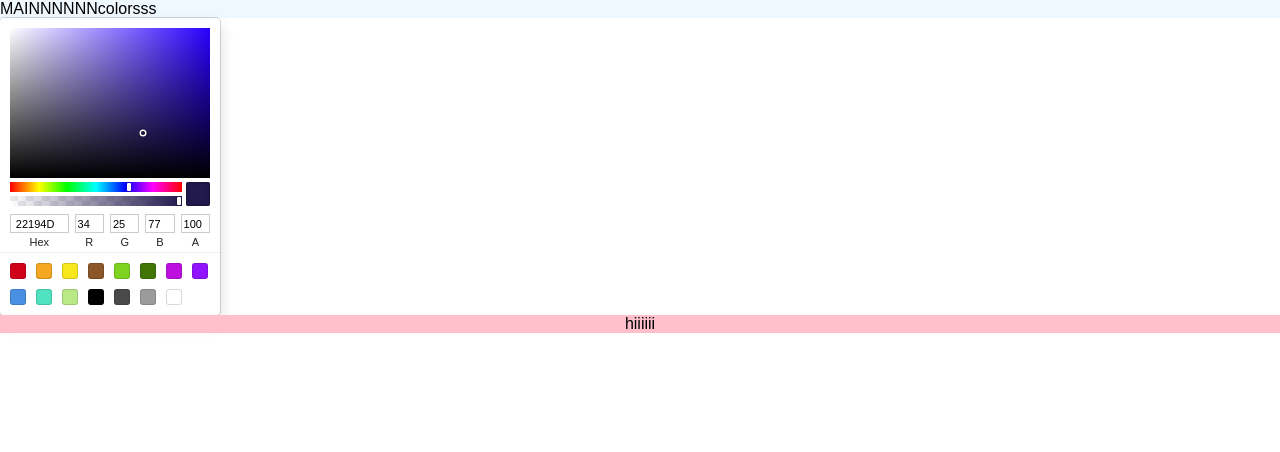
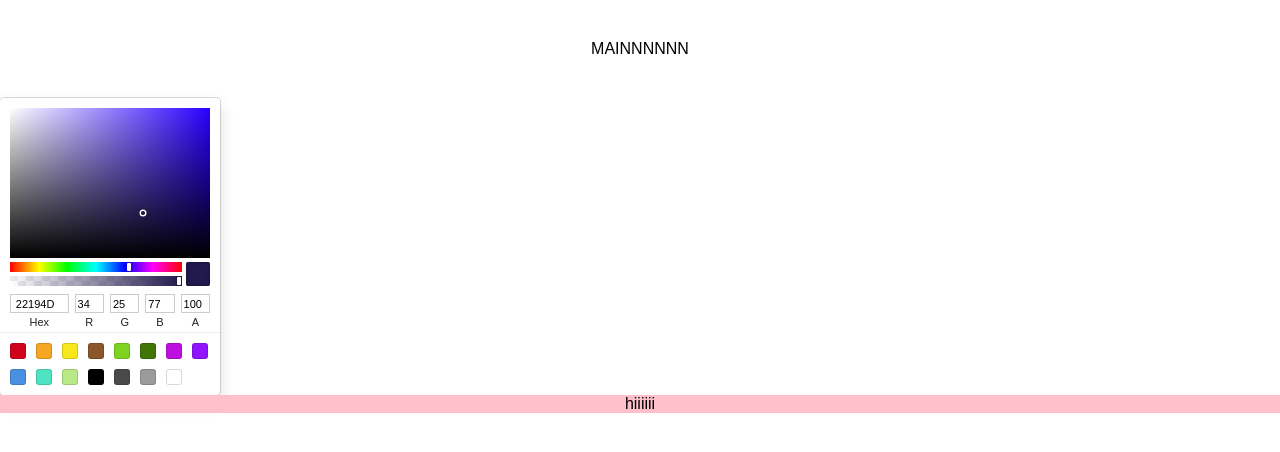
Before and after one commit to kschaer/colorspin, a React (Create React App) app in the folder client/: page / in a window 1280 px wide. Shown: the top 452 px of the page. Built offline with nearby package versions, Linux system fonts and the light colour scheme.

Commit message:
css animations are alive

```diff
--- a/client/package.json
+++ b/client/package.json
@@ -25,7 +25,8 @@
     "redux": "^4.0.0",
     "redux-devtools-extension": "^2.13.5",
     "redux-logger": "^3.0.6",
-    "redux-thunk": "^2.3.0"
+    "redux-thunk": "^2.3.0",
+    "spring-keyframes": "^1.0.1"
   },
   "scripts": {
     "start": "react-scripts start",
--- a/client/src/components/Main.js
+++ b/client/src/components/Main.js
@@ -2,35 +2,72 @@ import React, { Component } from "react";
 import axios from "axios";
 import ColorPicker from "./ColorPicker";
 import { SketchPicker } from "react-color";
-import { css } from "emotion";
+import { css, keyframes } from "emotion";
+import { connect } from "react-redux";
+import spring from "spring-keyframes";
 
+const springOptions = {
+  stiffness: 0.8,
+  damping: 0.5,
+  precision: 4,
+  unit: "px"
+};
 class Main extends Component {
   constructor() {
     super();
     this.state = {
-      bgColor: "aliceblue"
+      bgColor: "aliceblue",
+      animate: ""
     };
-    this.handlePickerChange = this.handlePickerChange.bind(this);
+    //this.handlePickerChange = this.handlePickerChange.bind(this);
   }
   componentDidMount() {}
-  handlePickerChange = color => {
-    console.log("COLOR", color);
-    this.setState({ bgColor: color.hex });
-  };
+  // handlePickerChange = (color, event) => {
+  //   event.preventDefault();
+  //   console.log("COLOR", color);
+  //   this.setState({ bgColor: color.hex });
+  //   const animator = keyframes`
+  //     0% {backgroundColor: ${color.hex}}
+  //     100% {backgroundColor: #90000}
+  //   `;
+  //   this.setState({ animate: animator });
+  // };
+
   render() {
+    const animator = keyframes`
+      0% {background-color: ${this.props.lastColor}}
+      100% {background-color: #FFFFFF}
+    `;
+    const bounce = keyframes`
+  0% {
+    background-color: #FFFFFF
+  }
+  10% {
+    background-color: ${this.props.bgColor}
+  }
+  100% {
+    background-color: #FFFFFF
+  }
+`;
+    const cssAnimated = ``;
+    console.log("NEW NEW", this.props.bgColor, this.props.lastColor);
     return (
-      <div>
-        <div
-          className={css({
-            display: "flex",
-            backgroundColor: "lightGray",
-            "&:hover": {
-              backgroundColor: this.state.bgColor
-            }
-          })}
-        >
-          <div>MAINNNNNN</div>
-          <div>colorsss</div>
+      <div
+        className={css`
+          display: flex;
+          flex-direction: column;
+        `}
+      >
+        <div>
+          <div
+            className={css`
+              animation: ${bounce} 2s ease;
+              background-color: #ffffff;
+              padding: 40px;
+            `}
+          >
+            MAINNNNNN
+          </div>
         </div>
         <div>
           {/* <SketchPicker onChangeComplete={this.handlePickerChange} /> */}
@@ -40,4 +77,10 @@ class Main extends Component {
     );
   }
 }
-export default Main;
+const mapState = state => {
+  return {
+    bgColor: state.color.curColors[state.color.curColors.length - 1],
+    lastColor: state.color.lastColor
+  };
+};
+export default connect(mapState)(Main);
--- a/client/src/store/color.js
+++ b/client/src/store/color.js
@@ -6,7 +6,8 @@ const SET_NEW_COLOR = "SET_NEW_COLOR";
 const initialState = {
   color: {},
   allColors: [],
-  curColors: []
+  curColors: [],
+  lastColor: ""
 };
 
 const getColor = color => ({ type: GET_COLOR, color });
@@ -44,7 +45,11 @@ export default (state = initialState, action) => {
     case GET_ALL_COLORS:
       return { ...state, colors: action.colors };
     case SET_NEW_COLOR:
-      return { ...state, curColors: [...state.curColors, action.color] };
+      return {
+        ...state,
+        curColors: [...state.curColors, action.color],
+        lastColor: action.color
+      };
     default:
       return state;
   }
```
Also changed, not shown: 1 other file (tests, documents, lock files or other folders).
